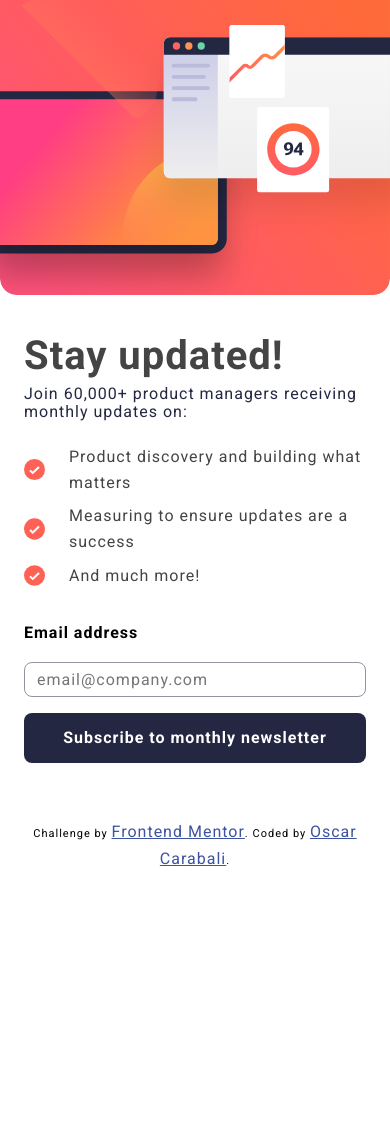
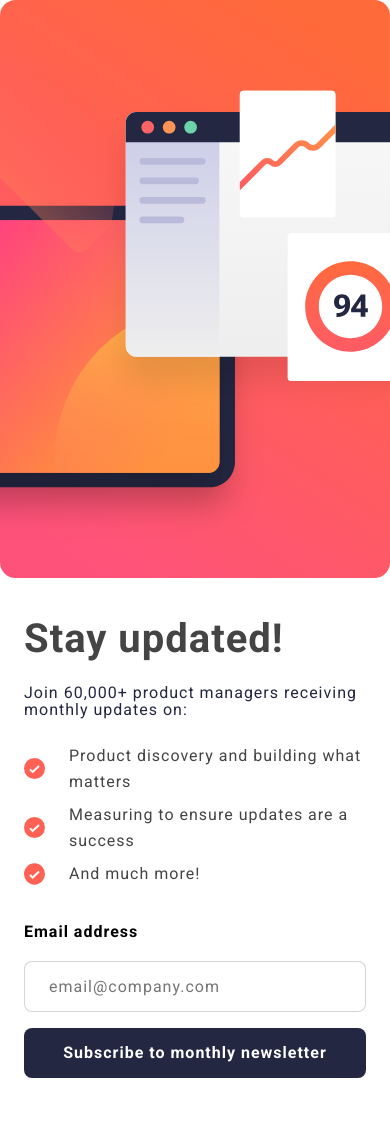
Before and after one commit to oscarc73/newsletter_form, a plain HTML site: page src/index.html in a window 390 px wide. Shown: the top 1137 px of the page. Before the commit the page ends 874 px from the top, so only its background shows below. Drawn offline with Linux system fonts and the light colour scheme.

Commit message:
Change html structure, updated the css code and the html is pending to be updated to change the image

```diff
--- a/src/index.html
+++ b/src/index.html
@@ -36,14 +36,14 @@
         </ul>
         <form action="" id="form" novalidate>
           <label for="email" id="labelEmail"><b>Email address</b></label>
-          <input type="email" name="correo" id="email" placeholder="email@company.com">
+          <input type="email" name="correo" class="email" placeholder="email@company.com">
 
-          <input id="button" class="btn" type="submit" value="Subscribe to monthly newsletter">
+          <input class="btn" type="submit" value="Subscribe to monthly newsletter">
         </form>
         <!-- Sign-up form end -->
       </article>
       <section>
-        <img src="../assets/images/illustration-sign-up-desktop.svg" alt="illustration-sign-up-desktop">
+        <img class="imgSection" src="../assets/images/illustration-sign-up-desktop.svg" alt="illustration-sign-up-desktop">
       </section>
     </div>
 
@@ -55,35 +55,6 @@
 
   </div>
 
-  <!-- Movile version -->
-  <div id="movile">
-    <section>
-      <img src="../assets/images/illustration-sign-up-mobile.svg" alt="illustration-sign-up-desktop">
-    </section>
-
-    <article>
-      <!-- Sign-up form start -->
-
-      <h1>Stay updated!</h1>
-
-      <p>Join 60,000+ product managers receiving monthly updates on:</p>
-
-
-      <ul>
-        <li><img src="../assets/images/icon-list.svg" alt="">Product discovery and building what matters</li>
-        <li><img src="../assets/images/icon-list.svg" alt="">Measuring to ensure updates are a success</li>
-        <li><img src="../assets/images/icon-list.svg" alt="">And much more!</li>
-      </ul>
-      <form action="" id="form" novalidate>
-        <label for="email" id="labelEmail"><b>Email address</b></label>
-        <input type="email" name="correo" id="email" placeholder="email@company.com">
-
-        <input id="button" class="btn" type="submit" value="Subscribe to monthly newsletter">
-      </form>
-      <!-- Sign-up form end -->
-    </article>
-  </div>
-  <!-- Movile version -->
 
   <div class="attribution">
     Challenge by <a href="https://www.frontendmentor.io?ref=challenge" target="_blank" rel="noopener">Frontend
--- a/src/main.js
+++ b/src/main.js
@@ -1,10 +1,12 @@
 const content = document.querySelector(".content")
-const boton = document.querySelector('#button');
+const boton = document.querySelector('.btn');
 const form = document.querySelector('#form');
-const inputEmail = document.querySelector("#email");
+const inputEmail = document.querySelector(".email");
 const labelEmail = document.querySelector("#labelEmail");
 const sectionFirst = document.querySelector('#firstMessege');
 const divSectTwo = document.querySelector("#startMessage");
+const imgSection = document.querySelector('.imgSection');
+
 
 //create structure of section two: Thanks for subscribing!
 const contentSuccess = () => {
--- a/src/style/style.css
+++ b/src/style/style.css
@@ -133,10 +133,6 @@ li {
     display: none !important;
 }
 
-#movile {
-    display: none;
-}
-
 /* Section one */
 .content {
     max-width: 1440px;
@@ -169,6 +165,10 @@ article * {
     margin: 8px 0;
 }
 
+article h1 {
+    margin-bottom: 24px;
+}
+
 article ul li {
     display: flex;
 
@@ -183,10 +183,10 @@ article form {
     flex-direction: column;
 }
 
-#email {
-    padding: 8px 12px;
+.email {
+    padding: 16px 24px;
     border-radius: 8px;
-    border: 1px solid var(--grey);
+    border: 1px solid hsl(231deg 7% 60% / 39%);
 }
 
 .btn {
@@ -265,12 +265,17 @@ input {
 
 @media (width < 500px) {
     .content {
-        display: none;
+        margin: 0;
     }
-    #movile {
-        display: block;
+    #firstMessege {
+        flex-direction: column-reverse;
+        padding: 0;
+        border-radius: 0;
+        box-shadow: none;
+        width: 100%;
     }
-    #movile section img {
+    #firstMessege section,
+    #firstMessege section img {
         width: 100%;
     }
     article {
```
